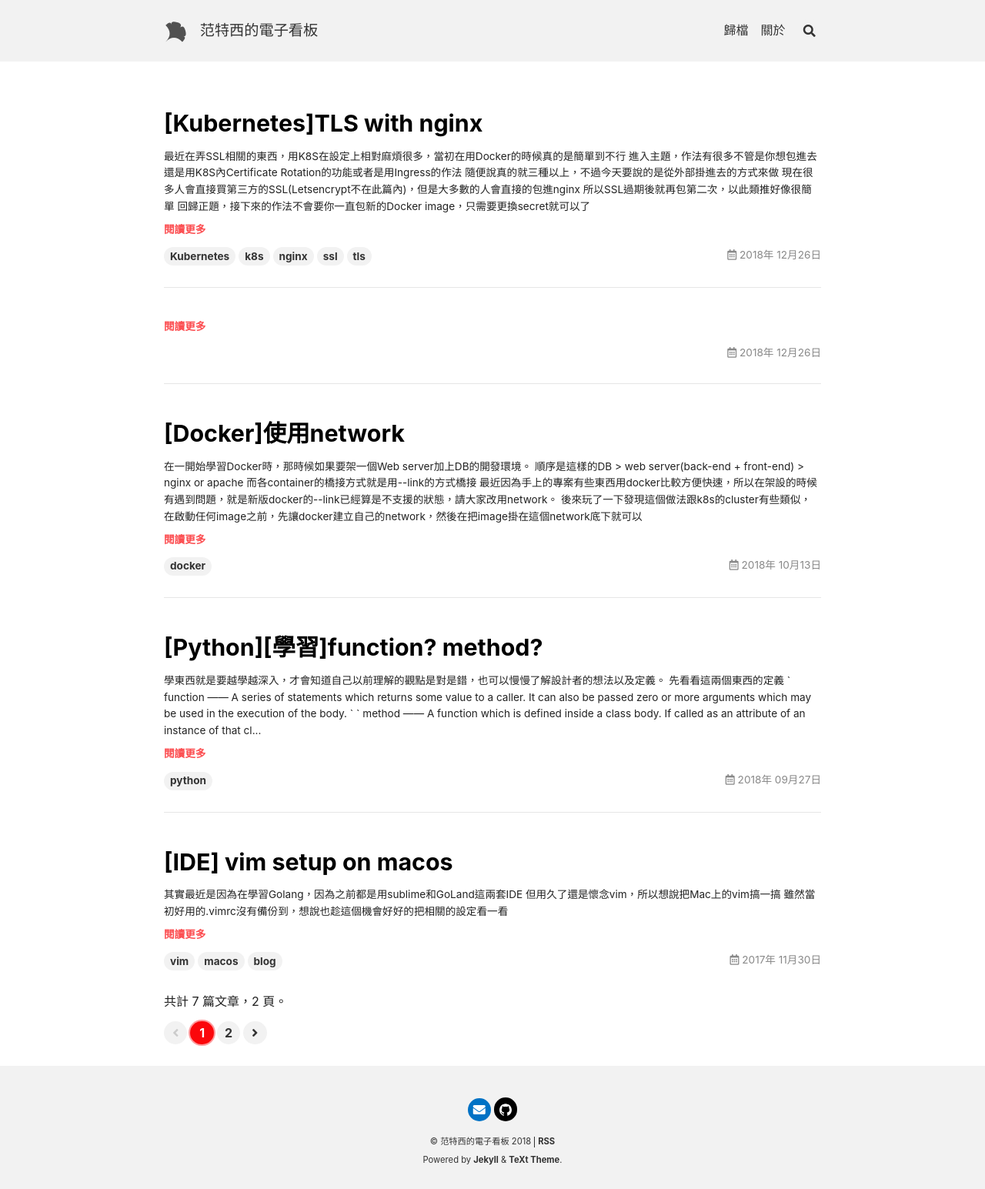
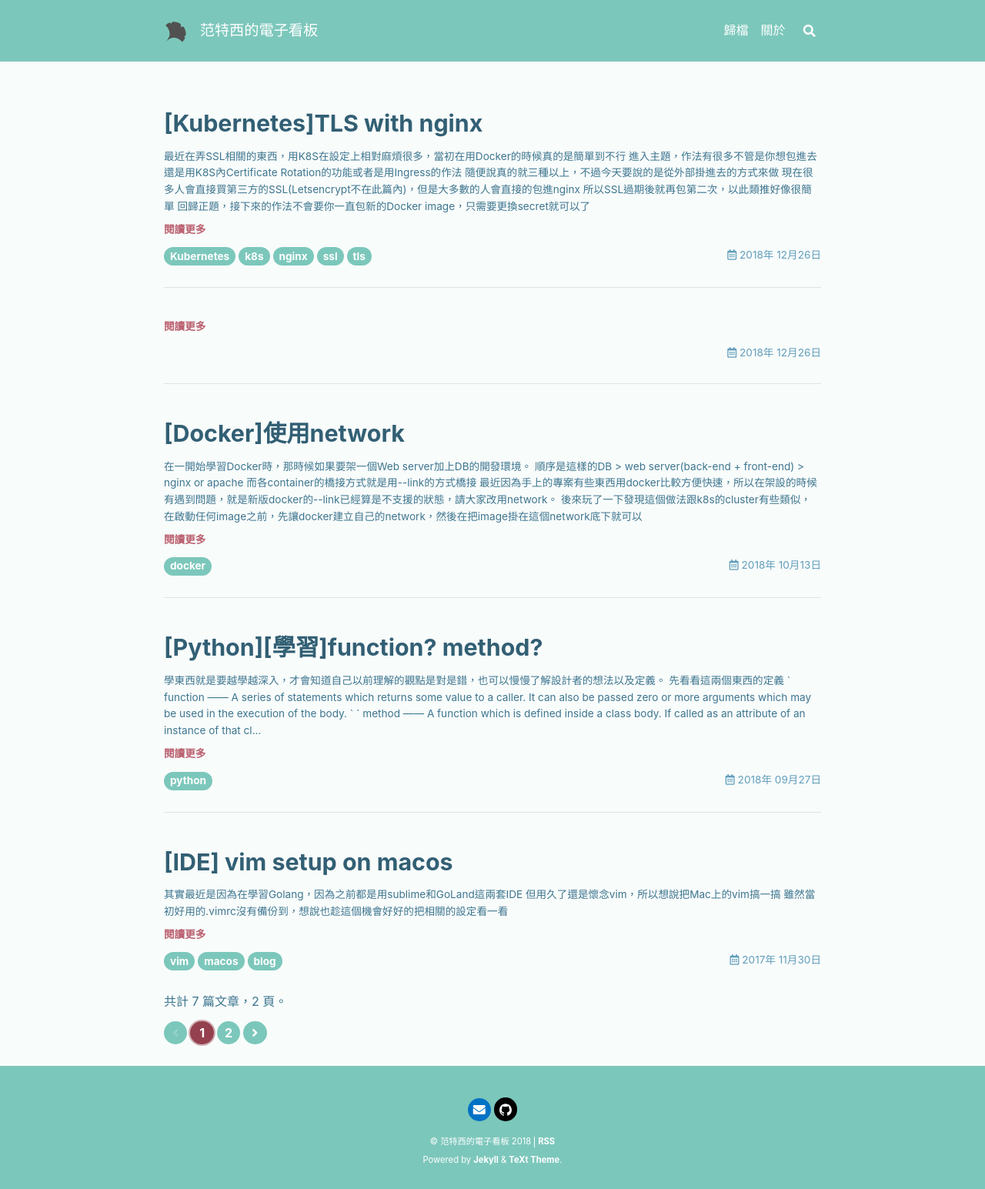
Before and after one commit to tingShean/tingshean.github.io, a Jekyll site: the page built from index.html, in a window 1280 px wide. Shown: the whole page at 77% size. Built offline with Jekyll 4.4.1, drawn with Linux system fonts in a browser that asks for light colours; nearby versions of some CDN libraries; the list of posts is cut into pages by our own code.

Commit message:
update config file

```diff
--- a/_config.yml
+++ b/_config.yml
@@ -6,8 +6,8 @@
 # 'jekyll serve'. If you change this file, please restart the server process.
 
 ## Base settings ##
-text_skin: default # "default" (default), "dark", "forest", "ocean", "chocolate", "orange"
-highlight_theme: default # "default" (default), "tomorrow", "tomorrow-night", "tomorrow-night-eighties", "tomorrow-night-blue", "tomorrow-night-bright"
+text_skin: forest # "default" (default), "dark", "forest", "ocean", "chocolate", "orange"
+highlight_theme: tomorrow # "default" (default), "tomorrow", "tomorrow-night", "tomorrow-night-eighties", "tomorrow-night-blue", "tomorrow-night-bright"
 url: https://tingshung.github.io
 baseurl: '/'
 title: 范特西的電子看板
```
